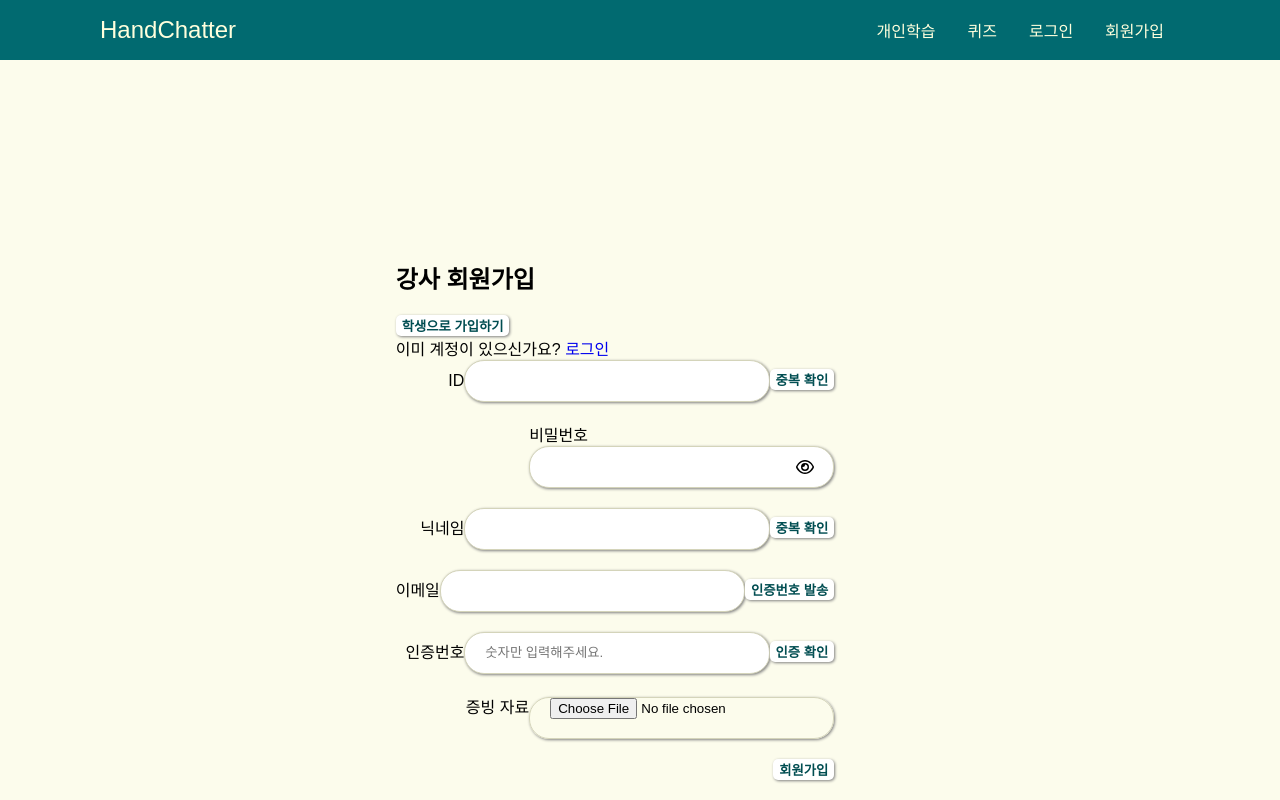
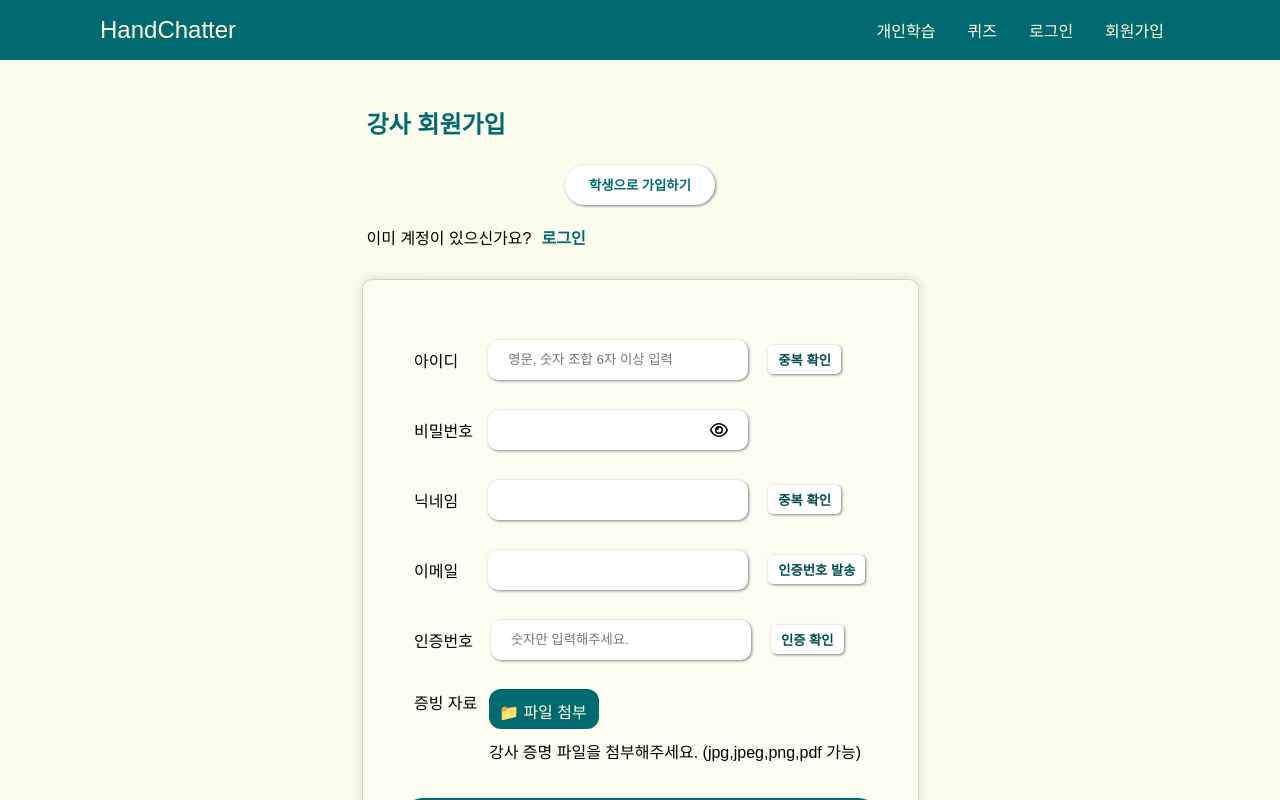
Before and after one commit to purple11-11/HandChatter, a React (Create React App) app in the folder client/: page /signup/tutor in a window 1280 px wide. Shown: the top 800 px of the page. Built offline with nearby package versions, Linux system fonts and the light colour scheme; no server answers; a web font is replaced by a local one.

Commit message:
UI: [FE] 회원가입 페이지 작업

```diff
--- a/client/src/components/form/SignupForm.tsx
+++ b/client/src/components/form/SignupForm.tsx
@@ -1,7 +1,8 @@
 import { useFormContext } from "react-hook-form";
 import { RoleProps, SignupData } from "../../types/interface";
 import PasswordInput from "../input/PasswordInput";
-import "../../styles/components/form/signupForm.scss";
+import styles from "./signupForm.module.scss";
+import React, { useCallback, useState } from "react";
 
 // signup, checkDuplicate 함수를 props로 받아옴
 interface SignupFormProps {
@@ -28,6 +29,14 @@ export default function SignupForm({
         formState: { errors },
     } = useFormContext<SignupData>();
 
+    const [fileName, setFileName] = useState<string>("");
+    const fileInputHandler = useCallback((e: React.ChangeEvent<HTMLInputElement>) => {
+        const file = e.target.files?.[0];
+        if (file) {
+            setFileName(file.name);
+        }
+    }, []);
+
     const onSubmit = (data: SignupData) => {
         const { id, password, nickname, email, authDocument } = data;
         // TODO: tutor의 경우 authDocument가 없을 때 alert 띄우기
@@ -52,22 +61,27 @@ export default function SignupForm({
 
     return (
         <>
-            <div className="signup_wrapper">
-                <div className="basic_signup">
-                    <form name="signup_form" onSubmit={handleSubmit(onSubmit)}>
-                        <div className="signup_id">
-                            <label htmlFor="id">ID</label>
+            <div className={`${styles.signup_wrapper}`}>
+                <form name="signup_form" onSubmit={handleSubmit(onSubmit)}>
+                    <div className={`${styles.signup_input}`}>
+                        <div className={`${styles.signup_id}`}>
+                            <label htmlFor="id">아이디</label>
                             <input
                                 type="text"
                                 {...register("id", { required: "아이디를 입력해주세요." })}
                                 id="id"
                                 autoComplete="username"
+                                placeholder="영문, 숫자 조합 6자 이상 입력"
                             />
-                            <button type="button" onClick={() => checkDuplicate("id", watch("id"))}>
+                            <button
+                                className={`${styles.check_btn}`}
+                                type="button"
+                                onClick={() => checkDuplicate("id", watch("id"))}
+                            >
                                 중복 확인
                             </button>
                         </div>
-                        <div className="signup_pw">
+                        <div className={`${styles.signup_pw}`}>
                             <label htmlFor="pw">비밀번호</label>
                             <PasswordInput
                                 type="password"
@@ -75,7 +89,7 @@ export default function SignupForm({
                                 id="pw"
                             />
                         </div>
-                        <div className="signup_nickname">
+                        <div className={`${styles.signup_nickname}`}>
                             <label htmlFor="nickname">닉네임</label>
                             <input
                                 type="text"
@@ -83,24 +97,29 @@ export default function SignupForm({
                                 id="nickname"
                             />
                             <button
+                                className={`${styles.check_btn}`}
                                 type="button"
                                 onClick={() => checkDuplicate("nickname", watch("nickname"))}
                             >
                                 중복 확인
                             </button>
                         </div>
-                        <div className="signup_email">
+                        <div className={`${styles.signup_email}`}>
                             <label htmlFor="email">이메일</label>
                             <input
                                 type="email"
                                 {...register("email", { required: true })}
                                 id="email"
                             />
-                            <button type="button" onClick={() => sendEmail(watch("email"))}>
+                            <button
+                                className={`${styles.check_btn}`}
+                                type="button"
+                                onClick={() => sendEmail(watch("email"))}
+                            >
                                 인증번호 발송
                             </button>
                         </div>
-                        <div className="signup_certification">
+                        <div className={`${styles.signup_certification}`}>
                             <label htmlFor="certification">인증번호</label>
                             <input
                                 type="number"
@@ -109,6 +128,7 @@ export default function SignupForm({
                                 id="certification"
                             />
                             <button
+                                className={`${styles.check_btn}`}
                                 type="button"
                                 onClick={() => checkCertification(Number(watch("certification")))}
                             >
@@ -116,20 +136,33 @@ export default function SignupForm({
                             </button>
                         </div>
                         {role !== "student" && (
-                            <div className="sign_up_auth_document">
-                                <label htmlFor="auth_document">증빙 자료</label>
+                            <div className={`${styles.signup_auth_document}`}>
+                                <label htmlFor="auth_document">
+                                    증빙 자료
+                                    <div className={`${styles.file_input}`}>
+                                        <div className={`${styles.file_btn}`}>📁 파일 첨부</div>
+                                        {fileName ? (
+                                            <p>{fileName}</p>
+                                        ) : (
+                                            "강사 증명 파일을 첨부해주세요. (jpg,jpeg,png,pdf 가능)"
+                                        )}
+                                    </div>
+                                </label>
                                 <input
                                     type="file"
                                     id="auth_document"
                                     accept=".jpg, .jpeg, .png, .pdf"
                                     {...register("authDocument", { required: true })}
+                                    onChange={fileInputHandler}
                                 />
                             </div>
                         )}
+                    </div>
 
-                        <button type="submit">회원가입</button>
-                    </form>
-                </div>
+                    <button className={`${styles.submit_btn}`} type="submit">
+                        회원가입
+                    </button>
+                </form>
             </div>
         </>
     );
--- /dev/null
+++ b/client/src/components/form/signupForm.module.scss
@@ -0,0 +1,124 @@
+@import "../../styles/util";
+
+.signup_wrapper {
+    width: 495px;
+    background-color: #ffffff59;
+    border: 1px solid rgba(145, 145, 145, 0.377);
+    backdrop-filter: blur(30px);
+    box-shadow: 0 0 10px 2px rgba(0, 0, 0, 0.1);
+    border-radius: 10px;
+    padding: 30px;
+    margin-top: 10px;
+    height: 550px;
+    .submit_btn {
+        width: 100%;
+        height: 40px;
+        border-radius: 20px;
+        background-color: $color-primary;
+        color: $color-second;
+        &:hover {
+            background-color: $color-second;
+            color: $color-primary;
+            transition: 0.2s;
+        }
+    }
+}
+
+form {
+    display: flex;
+    flex-direction: column;
+    align-items: center;
+    margin: 30px 10px 10px 10px;
+    .signup_input {
+        display: flex;
+        flex-direction: column;
+        gap: 15px;
+    }
+}
+
+.signup_id,
+.signup_pw,
+.signup_nickname,
+.signup_email,
+.signup_certification,
+.signup_auth_document {
+    display: flex;
+    flex-direction: row;
+    margin-bottom: 15px;
+    align-items: center;
+    margin-left: 5px;
+    input {
+        width: 200px;
+        height: 40px;
+        border-radius: 10px;
+        padding: 0 40px 0 20px;
+        border: none;
+    }
+}
+
+input::-webkit-outer-spin-button,
+input::-webkit-inner-spin-button {
+    -webkit-appearance: none;
+    margin: 0;
+}
+
+.signup_id {
+    input {
+        margin: 0 20px 0 30px;
+    }
+}
+
+.signup_pw {
+    input {
+        margin-left: 15px;
+    }
+}
+
+.signup_nickname {
+    input {
+        margin: 0 20px 0 30px;
+    }
+}
+
+.signup_email {
+    input {
+        margin: 0 20px 0 30px;
+    }
+}
+
+.signup_certification {
+    input {
+        margin: 0 20px 0 18px;
+    }
+}
+
+.signup_auth_document {
+    .file_input {
+        margin: -25px 10px 0 75px;
+        .file_btn {
+            border-radius: 12px;
+            background-color: $color-primary;
+            color: $color-second;
+            cursor: pointer;
+            padding: 10px;
+            margin-bottom: 10px;
+            width: 90px;
+            height: 20px;
+        }
+    }
+    label {
+        p {
+            width: 210px;
+            overflow: hidden;
+            white-space: nowrap;
+            text-overflow: ellipsis;
+        }
+    }
+    input {
+        display: none;
+    }
+}
+
+.check_btn {
+    padding: 5px 10px;
+}
--- a/client/src/pages/account/Signup.tsx
+++ b/client/src/pages/account/Signup.tsx
@@ -1,5 +1,5 @@
 import { RoleProps, SignupData } from "../../types/interface";
-import "../../styles/pages/account/signup.scss";
+import styles from "./signup.module.scss";
 import axios from "axios";
 import { Link, useNavigate } from "react-router-dom";
 import { FormProvider, set, useForm } from "react-hook-form";
@@ -146,9 +146,9 @@ export default function StudentSignup({ role }: RoleProps) {
 
     return (
         <section>
-            <div className="signup_container">
+            <div className={`${styles.signup_container}`}>
                 <h2>{role === "student" ? "학생 " : "강사 "} 회원가입</h2>
-                <div className="go_to_other_sign_up">
+                <div className={`${styles.go_to_other_sign_up}`}>
                     {role === "student" ? (
                         <button type="button" onClick={() => navigateAndReset("/signup/tutor")}>
                             강사로 가입하기
@@ -159,9 +159,10 @@ export default function StudentSignup({ role }: RoleProps) {
                         </button>
                     )}
                 </div>
-                <span>이미 계정이 있으신가요?</span>
-                &nbsp;
-                <Link to="/login">로그인</Link>
+                <div className={`${styles.go_to_login}`}>
+                    <span>이미 계정이 있으신가요?</span>
+                    <Link to="/login">로그인</Link>
+                </div>
                 <FormProvider {...methods}>
                     <SignupForm
                         role={role}
--- /dev/null
+++ b/client/src/pages/account/signup.module.scss
@@ -0,0 +1,39 @@
+@import "../../styles/util";
+
+.signup_container {
+    display: flex;
+    flex-direction: column;
+    h2 {
+        color: $color-primary;
+        padding: 5px;
+    }
+}
+
+.go_to_other_sign_up {
+    display: flex;
+    align-items: center;
+    justify-content: space-evenly;
+    button {
+        width: 150px;
+        height: 40px;
+        border-radius: 25px;
+        color: $color-primary;
+        font-weight: 700;
+        &:hover {
+            background-color: $color-second;
+            color: $color-primary;
+            transition: 0.3s;
+        }
+    }
+}
+
+.go_to_login {
+    padding: 5px;
+    margin: 15px 0;
+    a {
+        color: $color-primary;
+        font-weight: 700;
+        text-decoration: none;
+        margin-left: 10px;
+    }
+}
```
Also changed, not shown: 1 other file (tests, documents, lock files or other folders).
